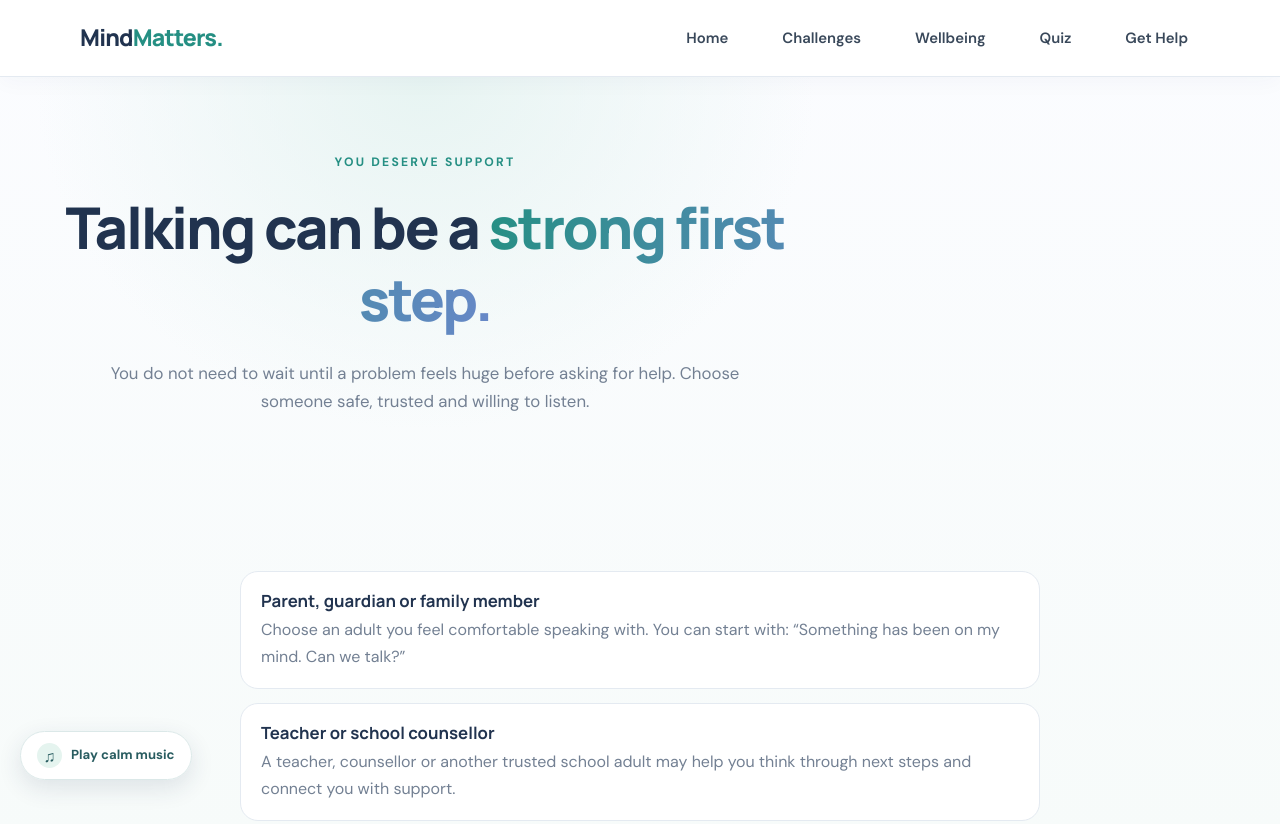
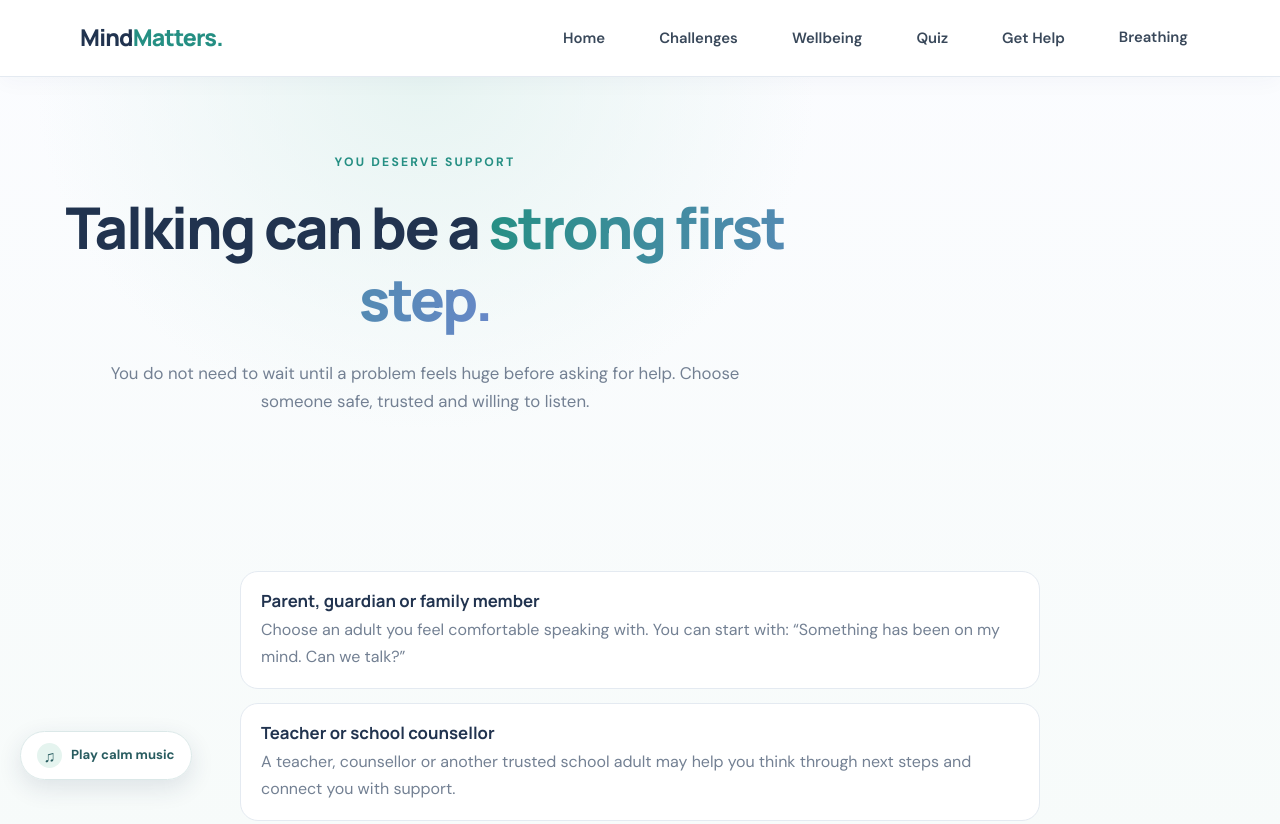
Before and after one commit to vhankhandeniranjan-blip/MENTAL-HEALTH, a website: page support.html in a window 1280 px wide. Shown: the top 824 px of the page. Drawn offline with Linux system fonts and the light colour scheme.

Commit message:
Add Breathing link to support.html
Added a link to the Breathing page in the navigation menu.

```diff
--- a/support.html
+++ b/support.html
@@ -4,6 +4,7 @@
 <ul class="nav-links">
 <li><a href="index.html">Home</a></li><li><a href="challenges.html">Challenges</a></li>
 <li><a href="wellbeing.html">Wellbeing</a></li><li><a href="quiz.html">Quiz</a></li><li><a href="support.html">Get Help</a></li>
+<a href="breathing.html">Breathing</a>
 </ul></nav></header><main>
 <section class="page-hero"><div class="container"><p class="eyebrow">YOU DESERVE SUPPORT</p><h1>Talking can be a <span>strong first step.</span></h1><p>You do not need to wait until a problem feels huge before asking for help. Choose someone safe, trusted and willing to listen.</p></div></section>
 <section class="section"><div class="container"><div class="support-list">
```
